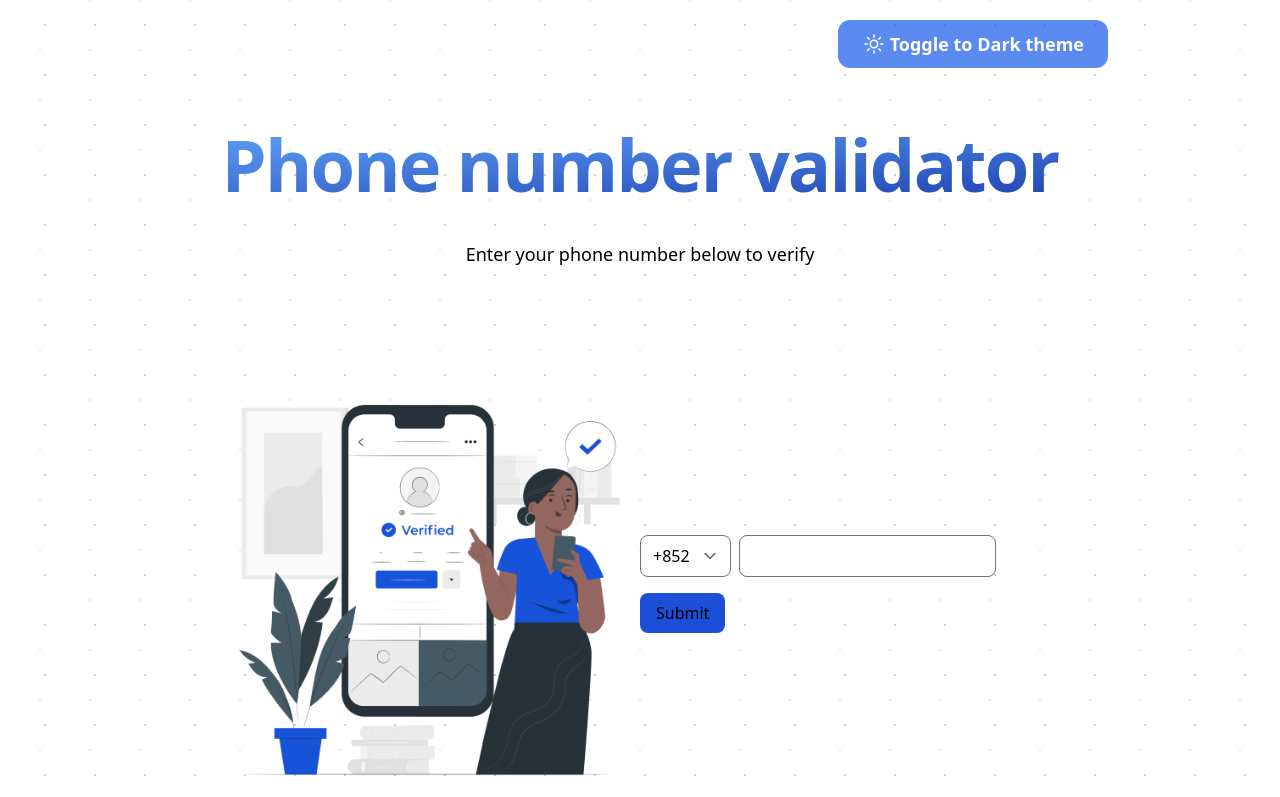
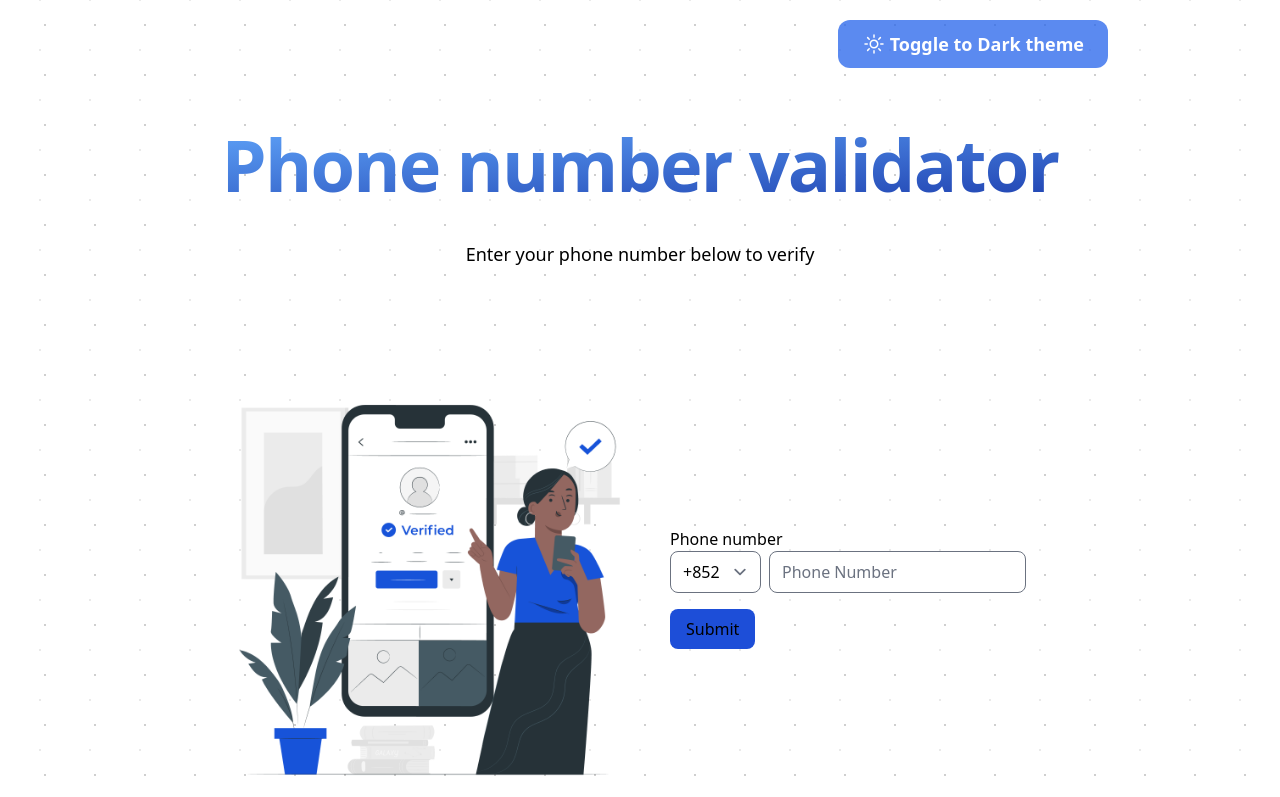
Before and after one commit to xtaaaal/phone-validation-ui, a Next.js app: page / in a window 1280 px wide. Shown: the top 797 px of the page. Built offline with nearby package versions, Linux system fonts and the light colour scheme.

Commit message:
style: adjust form style

```diff
--- a/src/functions/data-fetching.js
+++ b/src/functions/data-fetching.js
@@ -13,7 +13,6 @@ const sendRequest = async (options) => {
     const result = response.data;
     return { status: "success", result: result };
   } catch (error) {
-    // console.log("error", error);
     return { status: "error", error: error };
   }
 };
--- a/src/pages/api/hello.ts
+++ /dev/null
@@ -1,13 +0,0 @@
-// Next.js API route support: https://nextjs.org/docs/api-routes/introduction
-import type { NextApiRequest, NextApiResponse } from "next";
-
-type Data = {
-  name: string;
-};
-
-export default function handler(
-  req: NextApiRequest,
-  res: NextApiResponse<Data>
-) {
-  res.status(200).json({ name: "John Doe" });
-}
--- a/src/pages/index.module.css
+++ b/src/pages/index.module.css
@@ -22,10 +22,10 @@
   @apply text-center w-full text-lg font-medium mb-10 sm:mb-11;
 }
 .container {
-  @apply w-full max-w-7xl xl:max-w-screen-xl mx-auto p-16 flex justify-between items-center flex-wrap;
+  @apply w-full max-w-7xl xl:max-w-screen-xl mx-auto lg:p-16 p-8 flex lg:justify-between items-center flex-wrap justify-center;
 }
-.container div {
-  @apply w-1/2 min-w-[400px] mb-2;
+.container > div {
+  @apply lg:w-1/2 w-full min-w-[400px] mb-2 flex lg:justify-around justify-center;
 }
 .kvImg {
   @apply w-full;
--- a/src/pages/index.tsx
+++ b/src/pages/index.tsx
@@ -11,8 +11,8 @@ import * as yup from "yup";
 import { handleIsValidPhone } from "@/functions/data-fetching";
 
 const validationSchema = yup.object().shape({
-  areaCode: yup.string().required("Country code required"),
-  phoneNumber: yup.string().required("Phone number required"),
+  areaCode: yup.string().required("Please select country code"),
+  phoneNumber: yup.string().required("Please enter phone number"),
 });
 
 const Home: NextPage = () => {
@@ -56,7 +56,11 @@ const Home: NextPage = () => {
               }}
             >
               {({ isSubmitting }) => (
-                <Form>
+                <Form className={styles.formContainer}>
+                  <div className={styles.label}>
+                    <label>Phone number</label>
+                  </div>
+                  <div className={styles.inputRow}>
                     <Field as="select" name="areaCode" className={styles.input}>
                       {MOBILE_AREA.map((val) => {
                         return (
@@ -84,12 +88,15 @@ const Home: NextPage = () => {
                       type="tel"
                       name="phoneNumber"
                       className={styles.input}
+                      placeholder="Phone Number"
                     />
                     <ErrorMessage
                       name="phoneNumber"
                       component="div"
                       className={styles.errorMsg}
                     />
+                  </div>
+
                   <div className={styles.buttonContainer}>
                     <button
                       type="submit"
```
Also changed, not shown: tsconfig.json (indentation only). Lines whose indentation alone changed are shown as unchanged.
